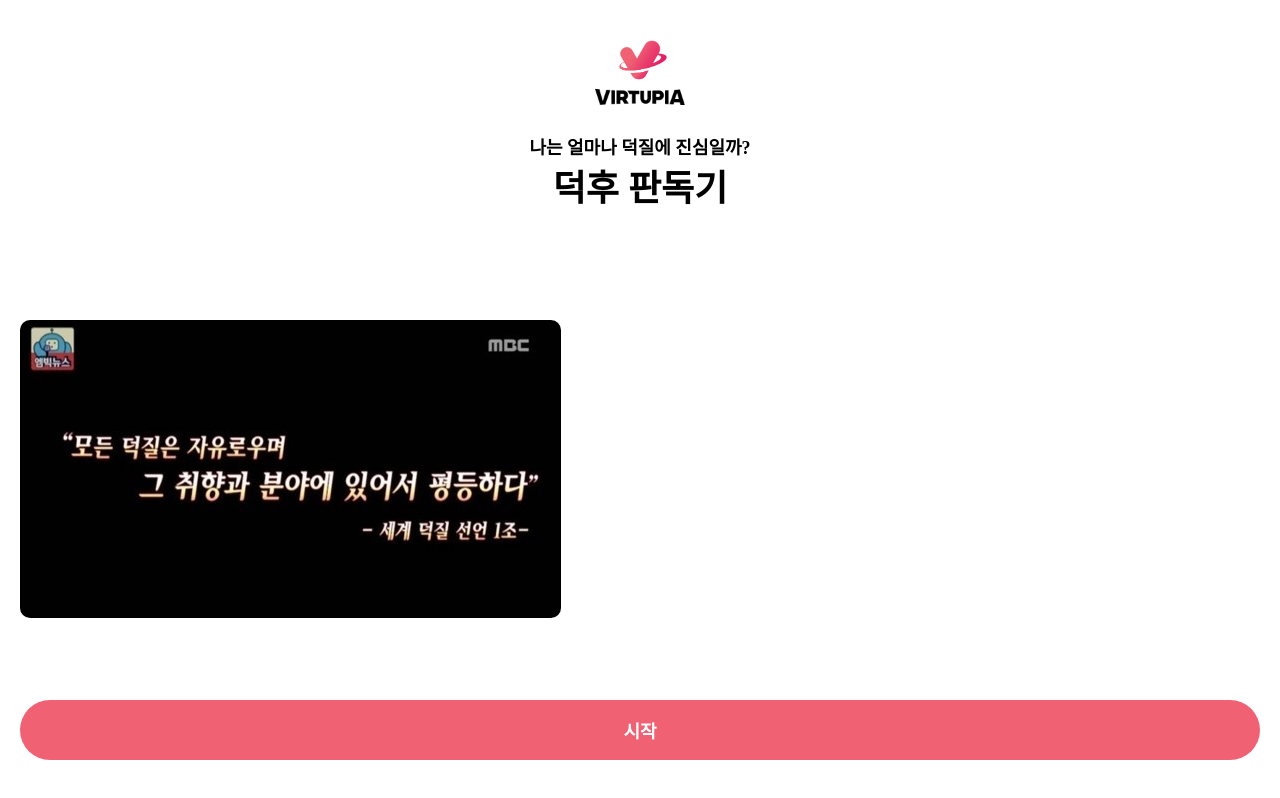
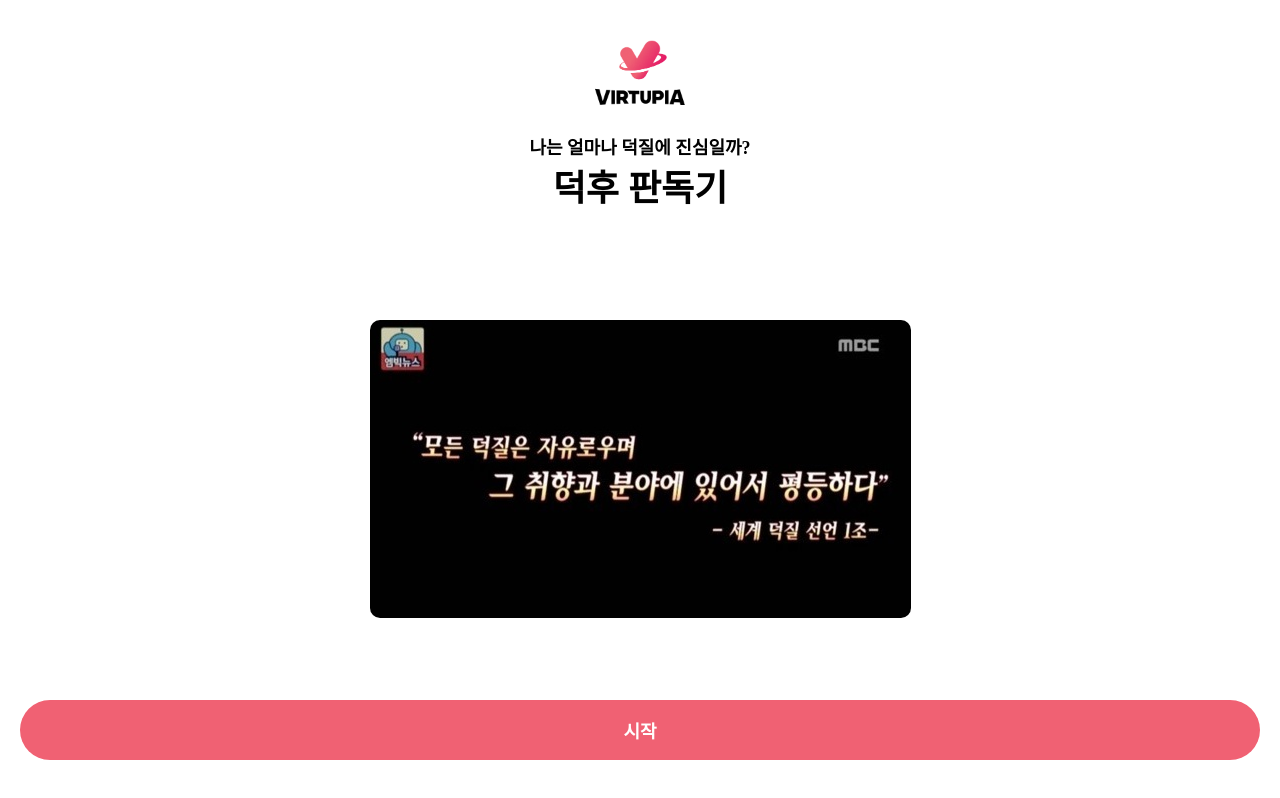
Before and after one commit to zerossun/typetest1, a React (Create React App) app: page / in a window 1280 px wide. Built offline with nearby package versions, Linux system fonts and the light colour scheme; a web font is replaced by a local one.

Commit message:
Update style.scss

```diff
--- a/src/asset/scss/style.scss
+++ b/src/asset/scss/style.scss
@@ -13,10 +13,12 @@ img{border-radius: 10px; object-fit: contain;}
     & h2{font-size: 2.25rem;}
     & .img{
         position: absolute;
-        left: 0%;
+        left: 50%;
         top: 40%;
+        transform: translateX(-50%);
         overflow: hidden;
         padding: 0 20px;
+        width: 100%;
     }
 
     & button{font-family: 'HakgyoansimBunpilR'; color: #fff; position: absolute; bottom: 40px; left: 50%; width: calc(100% - 40px); transform: translateX(-50%);}
```
